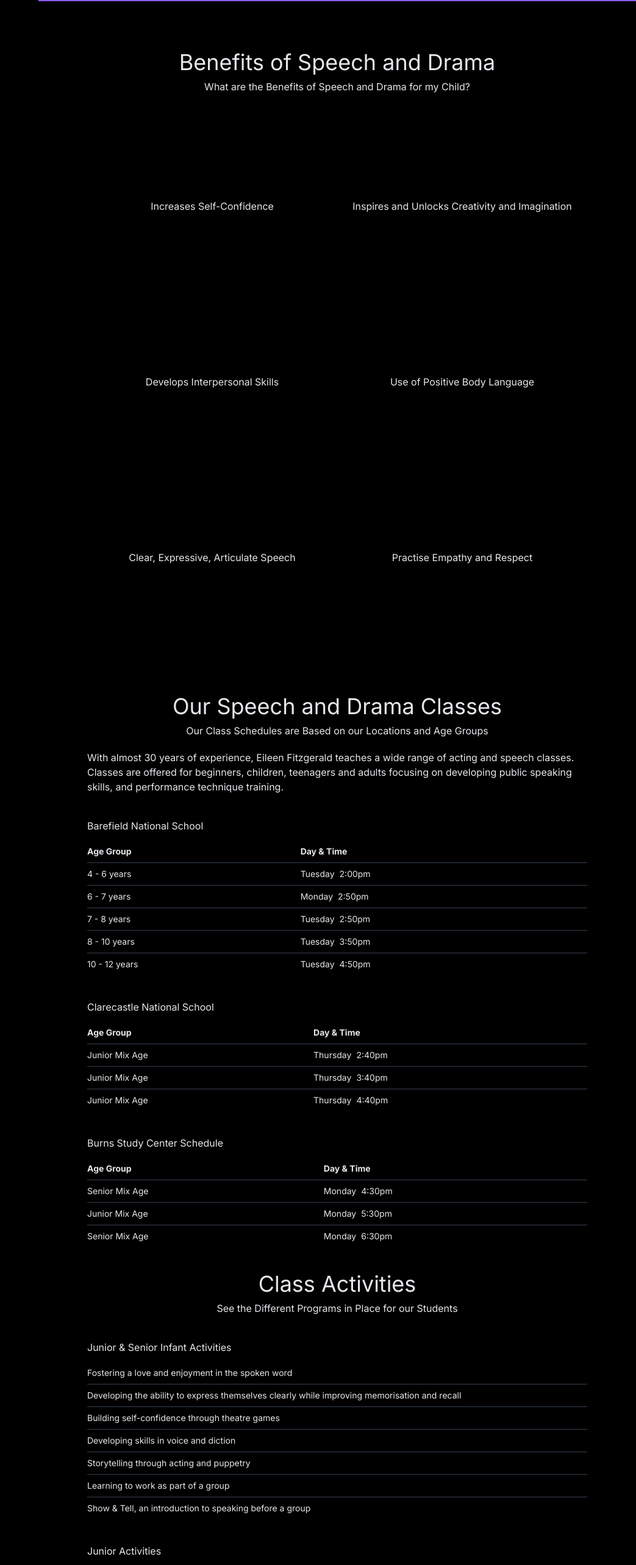
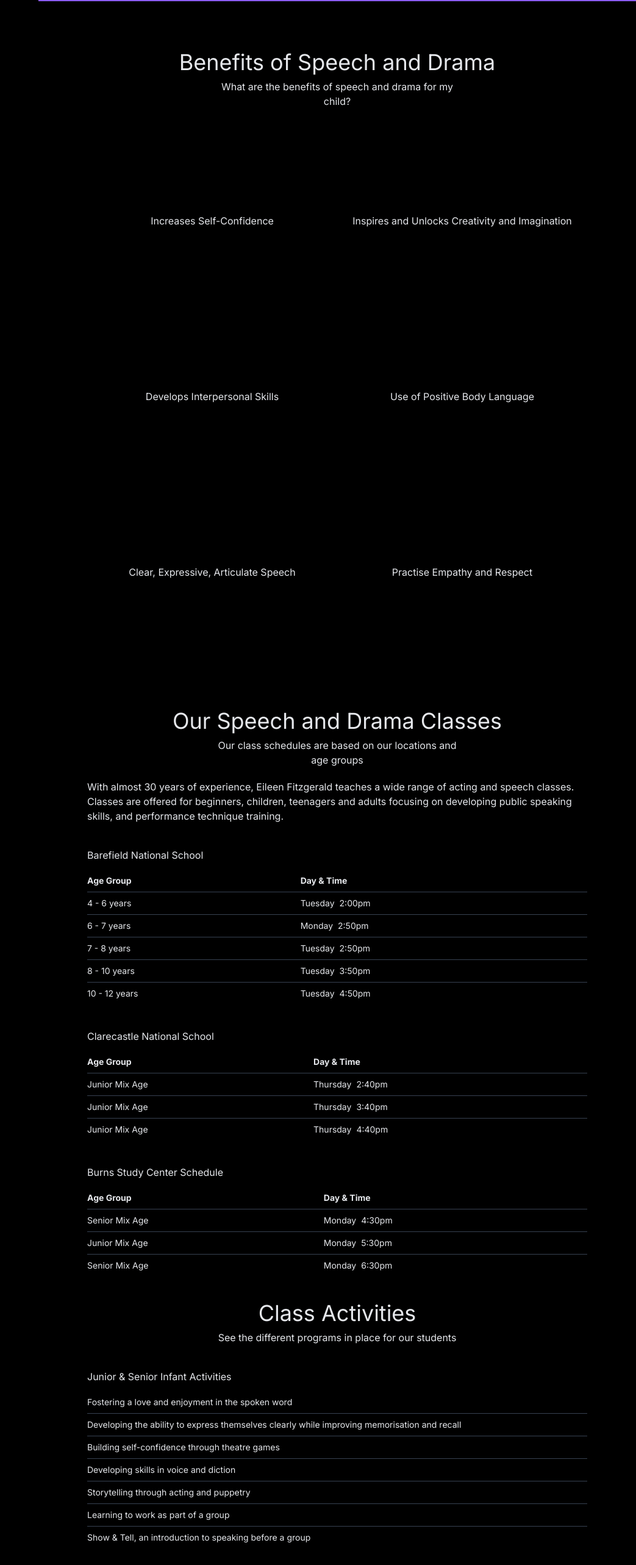
Before and after one commit to kailafitz/eileen-fitzgerald-school, a Next.js app: page /classes in a window 1280 px wide. Shown: the part 800-3366 px from the top of the page at 61% size, without its empty margins (237-1280 px from the left). Built offline with nearby package versions, Linux system fonts and the light colour scheme.

Commit message:
Section subtitle fixes

```diff
--- a/app/classes/page.tsx
+++ b/app/classes/page.tsx
@@ -13,7 +13,7 @@ type Props = {};
 const Classes = (props: Props) => {
   return (
     <>
-      <div className="fixed h-screen z-10 fixed-col p-5 bg-white fixed-col-content">
+      <div className="fixed h-screen z-10 fixed-col p-5 bg-white fixed-col-content hidden md:block">
         <p className="text-2xl mb-5">Contents</p>
         <Link
           href="/classes/#what-is-speech-and-drama"
--- a/app/globals.css
+++ b/app/globals.css
@@ -78,8 +78,11 @@ body {
 }
 
 .custom-vh-xs {
-  /* height: 100vh; */
-  height: calc(100vh - 104px);
+  min-height: calc(100vh - 104px);
+
+  @media only screen and (min-width: 768px) {
+    min-height: unset;
+  }
 }
 
 .custom-vh-md {
@@ -97,5 +100,9 @@ body {
 }
 
 .scrollable-col {
-  padding-left: 300px;
+  padding-left: inherit;
+
+  @media only screen and (min-width: 768px) {
+    padding-left: 300px;
+  }
 }
--- a/components/custom/activities.tsx
+++ b/components/custom/activities.tsx
@@ -50,8 +50,8 @@ const Activities = () => {
       <h1 className="text-center text-2xl md:text-4xl mt-10 mb-2">
         Class Activities
       </h1>
-      <p className="text-center text-base mb-10">
-        See the Different Programs in Place for our Students
+      <p className="text-center text-base mb-10 md:w-1/2 mx-auto">
+        See the different programs in place for our students
       </p>
       <div className="mb-10 flex flex-col space-y-10">
         {activities.map((group, i) => {
--- a/components/custom/benefits.tsx
+++ b/components/custom/benefits.tsx
@@ -66,8 +66,8 @@ const Benefits = (props: Props) => {
       <h1 className="text-center text-2xl md:text-4xl mt-10 mb-2" id="benefits">
         Benefits of Speech and Drama
       </h1>
-      <p className="text-center text-base mb-10">
-        What are the Benefits of Speech and Drama for my Child?
+      <p className="text-center text-base mb-10 md:w-1/2 mx-auto">
+        What are the benefits of speech and drama for my child?
       </p>
       <Benefit />
     </Container>
--- a/components/custom/classSchedules.tsx
+++ b/components/custom/classSchedules.tsx
@@ -90,8 +90,8 @@ const ClassSchedules = (props: Props) => {
       <h1 className="text-center text-2xl md:text-4xl mt-10 mb-2">
         Our Speech and Drama Classes
       </h1>
-      <p className="text-center text-base mb-5">
-        Our Class Schedules are Based on our Locations and Age Groups
+      <p className="text-center text-base mb-5 md:w-1/2 mx-auto">
+        Our class schedules are based on our locations and age groups
       </p>
       <p className="mb-10">
         With almost 30 years of experience, Eileen Fitzgerald teaches a wide
--- a/components/custom/yearlyEvents.tsx
+++ b/components/custom/yearlyEvents.tsx
@@ -42,9 +42,9 @@ const YearlyEvents = () => {
       <h1 className="text-center text-2xl md:text-4xl mt-10 mb-2">
         Yearly Events
       </h1>
-      <p className="text-center text-base mb-10">
-        There are Multiple Events throughout the Year that our Students can get
-        Involved in through our School
+      <p className="text-center text-base mb-10 md:w-1/2 mx-auto">
+        There are multiple events throughout the year that our students can get
+        involved in through our school
       </p>
       <div className="mb-10 flex flex-col space-y-10">
         <Table>
```
